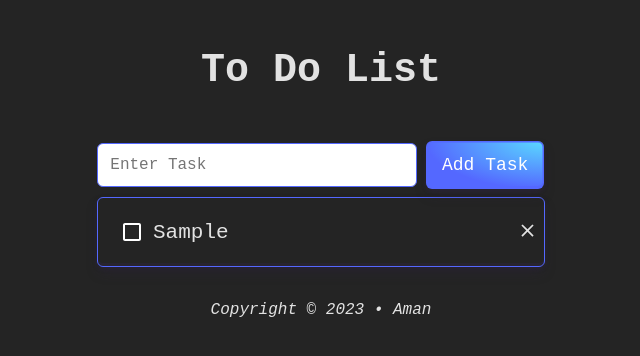
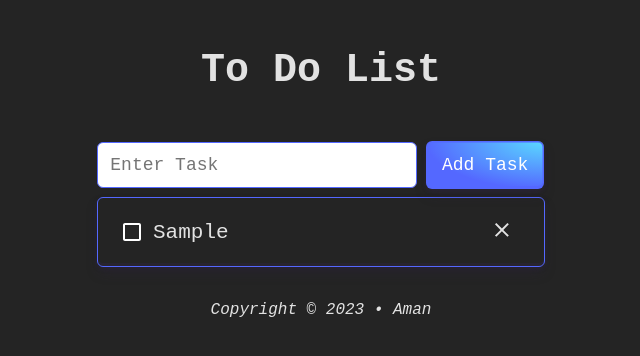
Before and after one commit to AmanKumarSinhaGitHub/React-To-Do-List-App, a React (Vite) app: page / in a window 1280 px wide. Both pictures are taken after typing "Sample" into the empty fields and a click on the button "Add Task". Shown: the top 356 px of the page, without its empty margins (319-959 px from the left). Built offline with nearby package versions, Linux system fonts and the light colour scheme.

Commit message:
Refactor app structure

```diff
--- a/src/App.css
+++ b/src/App.css
@@ -82,7 +82,7 @@ button:active {
 
 input {
   padding: 12px;
-  font-size: 16px;
+  font-size: 18px;
   border: 1px solid var(--primary-color);
   border-radius: 6px;
   width: 25vw;
--- a/src/App.jsx
+++ b/src/App.jsx
@@ -1,7 +1,9 @@
-import { useState } from "react";
+import React, { useState } from "react";
 import "./App.css";
 import TaskInputForm from "./components/TaskInputForm";
 import Todos from "./components/Todos";
+import Header from "./components/Header";
+import Footer from "./components/Footer";
 
 function App() {
   const [task, setTask] = useState("");
@@ -23,12 +25,13 @@ function App() {
     }
 
     if (taskList.some((t) => t.text.toLowerCase() === formattedTask)) {
-
       setShowPopup(true);
 
       setTimeout(() => {
         setShowPopup(false);
-      }, 2000);
+      }, 1500);
+
+      setTask("");
 
       return;
     }
@@ -41,23 +44,9 @@ function App() {
     setTask(e.target.value);
   }
 
-  function handleChangeCheckBox(index) {
-    const updatedTaskList = [...taskList];
-    updatedTaskList[index].isChecked = !updatedTaskList[index].isChecked;
-    setTaskList(updatedTaskList);
-  }
-
-  function handleDeleteTask(index) {
-    const updatedTaskList = [...taskList];
-    updatedTaskList.splice(index, 1);
-    setTaskList(updatedTaskList);
-  }
-
   return (
     <>
-      <header id="title" className="container">
-        <h1>To Do List</h1>
-      </header>
+      <Header />
 
       <main>
         <TaskInputForm
@@ -67,22 +56,16 @@ function App() {
           handleClickTaskAdd={handleClickTaskAdd}
         />
 
-        <Todos
-          taskList={taskList}
-          handleChangeCheckBox={handleChangeCheckBox}
-          handleDeleteTask={handleDeleteTask}
-        />
+        <Todos taskList={taskList} setTaskList={setTaskList} />
+
+        {showPopup && (
+          <div className="popup">
+            <p>Task already exists!</p>
+          </div>
+        )}
       </main>
 
-      {showPopup && (
-        <div className="popup">
-          <p>Task already exists!</p>
-        </div>
-      )}
-
-      <footer className="container">
-        <p id="footerText">Copyright © 2023 • Aman</p>
-      </footer>
+      <Footer />
     </>
   );
 }
--- /dev/null
+++ b/src/components/Footer.jsx
@@ -0,0 +1,11 @@
+function Footer() {
+  return (
+    <>
+      <footer className="container">
+        <p id="footerText">Copyright © 2023 • Aman</p>
+      </footer>
+    </>
+  );
+}
+
+export default Footer;
--- /dev/null
+++ b/src/components/Header.jsx
@@ -0,0 +1,11 @@
+function Header() {
+  return (
+    <>
+      <header id="title" className="container">
+        <h1>To Do List</h1>
+      </header>
+    </>
+  );
+}
+
+export default Header;
--- a/src/components/Todos.jsx
+++ b/src/components/Todos.jsx
@@ -1,8 +1,22 @@
+import React from "react";
 import Checkbox from "@mui/material/Checkbox";
 import ClearIcon from "@mui/icons-material/Clear";
 
-function Todos({ taskList, handleChangeCheckBox, handleDeleteTask }) {
+function Todos({ taskList, setTaskList }) {
+  function handleChangeCheckBox(index) {
+    const updatedTaskList = [...taskList];
+    updatedTaskList[index].isChecked = !updatedTaskList[index].isChecked;
+    setTaskList(updatedTaskList);
+  }
+
+  function handleDeleteTask(index) {
+    const updatedTaskList = [...taskList];
+    updatedTaskList.splice(index, 1);
+    setTaskList(updatedTaskList);
+  }
+
   return (
+    <>
       <section className="todoListContainer">
         {taskList.map((task, index) => (
           <div key={index} className="todoItem">
@@ -17,22 +31,29 @@ function Todos({ taskList, handleChangeCheckBox, handleDeleteTask }) {
                 />
               </div>
 
-            <div className=" itemName">
+              <div className="itemName">
                 <p className={task.isChecked ? "strikethrough" : ""}>
                   {task.text}
                 </p>
               </div>
             </div>
+
             <div className="deleteItem" onClick={() => handleDeleteTask(index)}>
               <ClearIcon
                 sx={{
-                fontSize: "1.5em",
+                  fontSize: "1.7em",
+                  marginRight: "1em",
+                  transition: "font-size 0.3s",
+                  ":hover": {
+                    fontSize: "1.8em",
+                  },
                 }}
               />
             </div>
           </div>
         ))}
       </section>
+    </>
   );
 }
 
```
Also changed, not shown: src/components/TaskInputForm.jsx (+7 -2 lines). Lines whose indentation alone changed are shown as unchanged.
